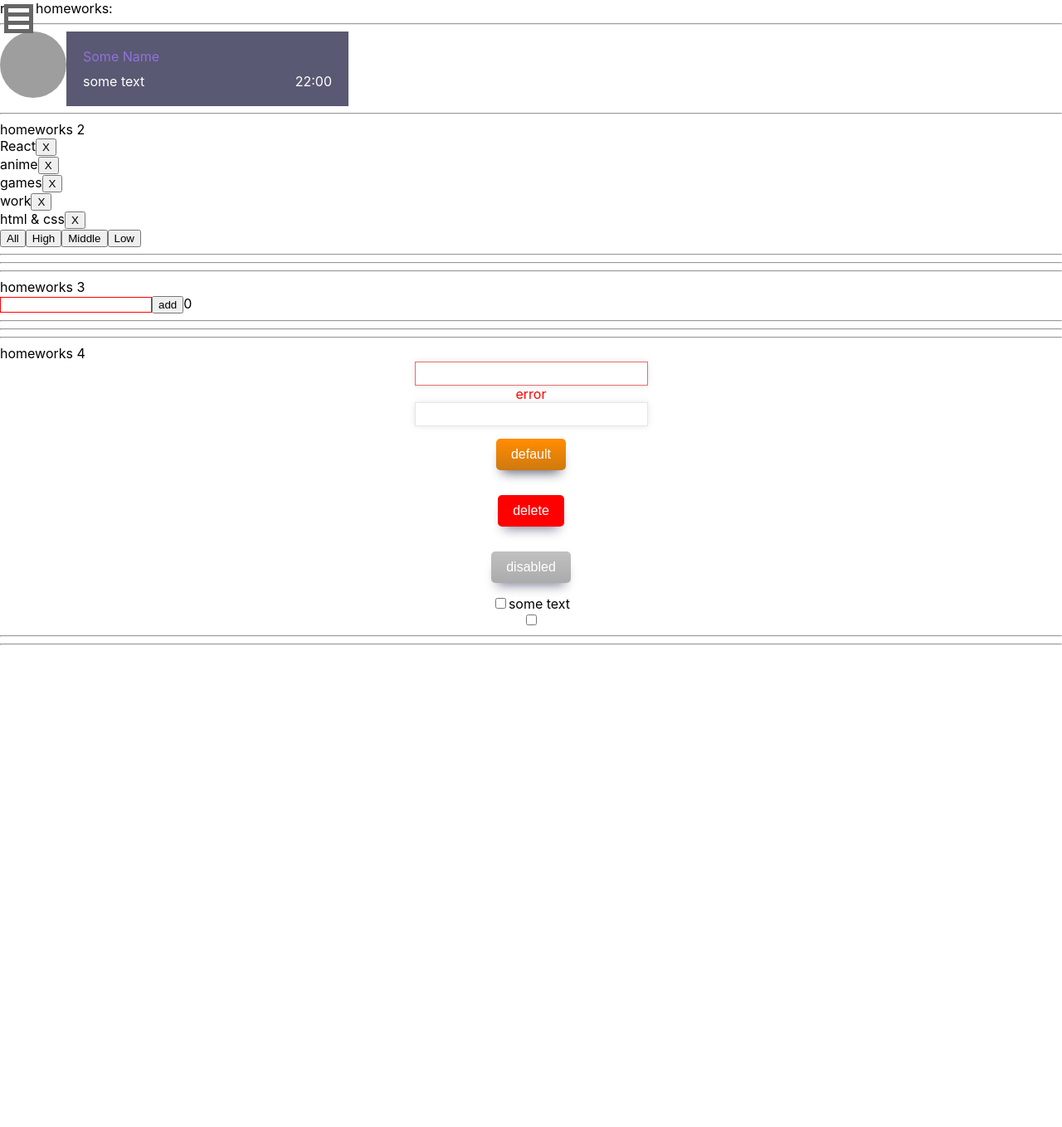
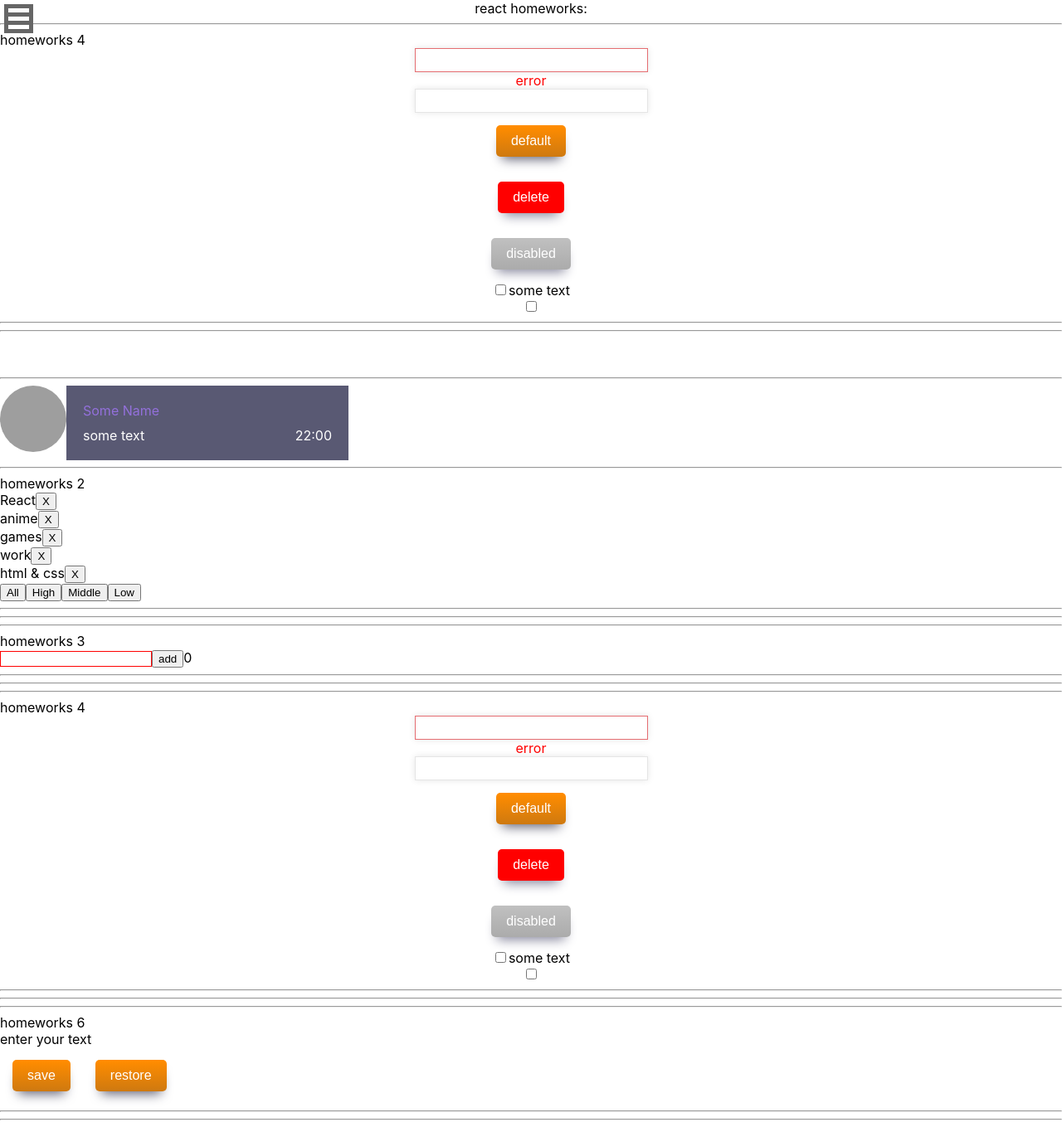
Before and after one commit to TatynaSilchenko/Featches, a React (Create React App) app: page /#/pre-junior in a window 1280 px wide. Shown: the whole page at 83% size. Before the commit the page ends 800 px from the top, so only its background shows below. Built offline with nearby package versions, Linux system fonts and the light colour scheme; grey boxes are pictures that could not be loaded.

Commit message:
localStorage

```diff
--- a/src/p1-main/m1-ui/u1-app/App.module.css
+++ b/src/p1-main/m1-ui/u1-app/App.module.css
@@ -1,3 +1,6 @@
 .App {
 
 }
+.title{
+    text-align: center;
+}
--- a/src/p1-main/m1-ui/u1-app/App.tsx
+++ b/src/p1-main/m1-ui/u1-app/App.tsx
@@ -5,16 +5,18 @@ import HW3 from "../../../p2-homeworks/h3/HW3";
 import HW2 from "../../../p2-homeworks/h2/HW2";
 import HW4 from "../../../p2-homeworks/h4/HW4";
 import HW5 from "../../../p2-homeworks/h5/HW5";
+import HW6 from "../../../p2-homeworks/h6/HW6";
 
 function App() {
     return (
         <div className={s.App}>
-            <div>react homeworks:</div>
+            <div className={s.title}>react homeworks:</div>
             {/*<HW1/>*/}
             {/*<HW2/>*/}
             {/* <HW3/>*/}
-            {/*<HW4/>*/}
+            <HW4/>
             <HW5/>
+            <HW6/>
 
         </div>
     )
--- a/src/p2-homeworks/h4/common/c1-SuperInputText/SuperInputText.tsx
+++ b/src/p2-homeworks/h4/common/c1-SuperInputText/SuperInputText.tsx
@@ -1,5 +1,6 @@
 import React, {ChangeEvent, DetailedHTMLProps, InputHTMLAttributes, KeyboardEvent} from 'react'
 import s from './SuperInputText.module.css'
+import {DefaultSpanPropsType} from "../../../h6/common/c4-SuperEditableSpan/SuperEditableSpan";
 
 // тип пропсов обычного инпута
 type DefaultInputPropsType = DetailedHTMLProps<InputHTMLAttributes<HTMLInputElement>, HTMLInputElement>
@@ -10,7 +11,8 @@ type SuperInputTextPropsType = DefaultInputPropsType & { // и + ещё проп
     onChangeText?: (value: string) => void
     onEnter?: () => void
     error?: string
-    spanClassName?: string
+    spanClassName?: string,
+    spanProps?: DefaultSpanPropsType
 }
 
 const SuperInputText: React.FC<SuperInputTextPropsType> = (
@@ -20,7 +22,7 @@ const SuperInputText: React.FC<SuperInputTextPropsType> = (
         onKeyPress, onEnter,
         error,
         className, spanClassName,
-
+       value,onBlur,
         ...restProps// все остальные пропсы попадут в объект restProps
     }
 ) => {
@@ -48,7 +50,8 @@ const SuperInputText: React.FC<SuperInputTextPropsType> = (
                 onChange={onChangeCallback}
                 onKeyPress={onKeyPressCallback}
                 className={finalInputClassName}
-
+                value={value}
+onBlur={onBlur}
                 {...restProps} // отдаём инпуту остальные пропсы если они есть (value например там внутри)
             />
             {error && <span className={finalSpanClassName}>{error}</span>}
--- a/src/p2-homeworks/h5/Header.module.css
+++ b/src/p2-homeworks/h5/Header.module.css
@@ -1,4 +1,5 @@
 .headerWrapper{
+    margin-top:55px;
     /*position: relative;*/
     /*display: block;*/
 }
--- a/src/p2-homeworks/h6/HW6.tsx
+++ b/src/p2-homeworks/h6/HW6.tsx
@@ -1,17 +1,21 @@
-import React, {useState} from 'react'
+import React, {useEffect, useState} from 'react'
 import SuperEditableSpan from './common/c4-SuperEditableSpan/SuperEditableSpan'
 import SuperButton from '../h4/common/c2-SuperButton/SuperButton'
 import {restoreState, saveState} from './localStorage/localStorage'
 
 function HW6() {
-    const [value, setValue] = useState<string>('')
+    const [value, setValue] = useState<string>('enter your text')
 
     const save = () => {
         saveState<string>('editable-span-value', value)
     }
     const restore = () => {
+
         // setValue()
+       const newValue= restoreState('editable-span-value',value)
+        setValue(newValue)
     }
+    useEffect(()=>restore(),[])
 
     return (
         <div>
@@ -23,7 +27,7 @@ function HW6() {
                 <SuperEditableSpan
                     value={value}
                     onChangeText={setValue}
-                    spanProps={{children: value ? undefined : 'enter text...'}}
+                    spanProps={{children: value ? undefined : 'enter text...' }}
                 />
             </div>
             <SuperButton onClick={save}>save</SuperButton>
--- a/src/p2-homeworks/h6/common/c4-SuperEditableSpan/SuperEditableSpan.tsx
+++ b/src/p2-homeworks/h6/common/c4-SuperEditableSpan/SuperEditableSpan.tsx
@@ -4,7 +4,7 @@ import SuperInputText from '../../../h4/common/c1-SuperInputText/SuperInputText'
 // тип пропсов обычного инпута
 type DefaultInputPropsType = DetailedHTMLProps<InputHTMLAttributes<HTMLInputElement>, HTMLInputElement>
 // тип пропсов обычного спана
-type DefaultSpanPropsType = DetailedHTMLProps<HTMLAttributes<HTMLSpanElement>, HTMLSpanElement>
+ export type DefaultSpanPropsType = DetailedHTMLProps<HTMLAttributes<HTMLSpanElement>, HTMLSpanElement>
 
 // здесь мы говорим что у нашего инпута будут такие же пропсы как у обычного инпута
 // (чтоб не писать value: string, onChange: ...; они уже все описаны в DefaultInputPropsType)
@@ -13,7 +13,6 @@ type SuperEditableSpanType = DefaultInputPropsType & { // и + ещё пропс
     onEnter?: () => void
     error?: string
     spanClassName?: string
-
     spanProps?: DefaultSpanPropsType // пропсы для спана
 }
 
@@ -37,12 +36,12 @@ const SuperEditableSpan: React.FC<SuperEditableSpanType> = (
     }
     const onBlurCallback = (e: React.FocusEvent<HTMLInputElement>) => {
         // setEditMode() // выключить editMode при нажатии за пределами инпута
-
+        setEditMode(false)
         onBlur && onBlur(e)
     }
     const onDoubleClickCallBack = (e: React.MouseEvent<HTMLSpanElement, MouseEvent>) => {
         // setEditMode() // включить editMode при двойном клике
-
+        setEditMode(true)
         onDoubleClick && onDoubleClick(e)
     }
 
@@ -56,7 +55,7 @@ const SuperEditableSpan: React.FC<SuperEditableSpanType> = (
                         autoFocus // пропсу с булевым значением не обязательно указывать true
                         onBlur={onBlurCallback}
                         onEnter={onEnterCallback}
-
+                        spanProps={spanProps}
                         {...restProps} // отдаём инпуту остальные пропсы если они есть (value например там внутри)
                     />
                 ) : (
```
